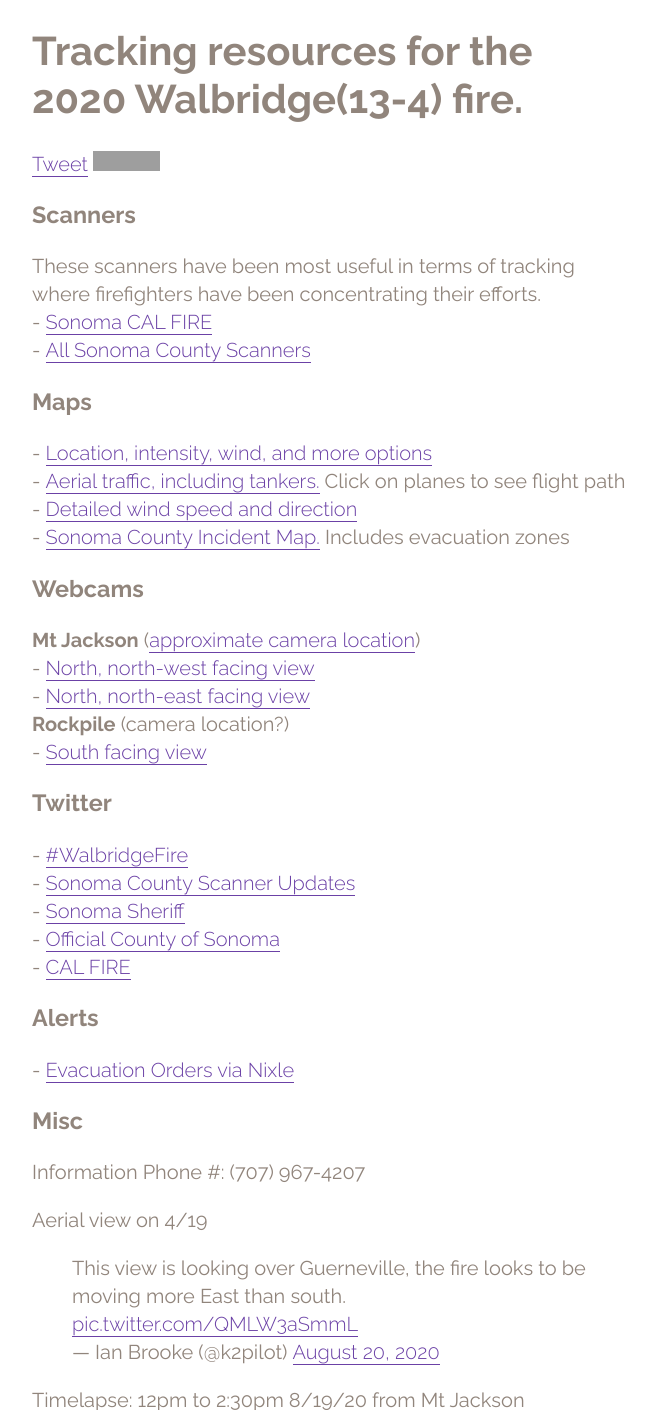
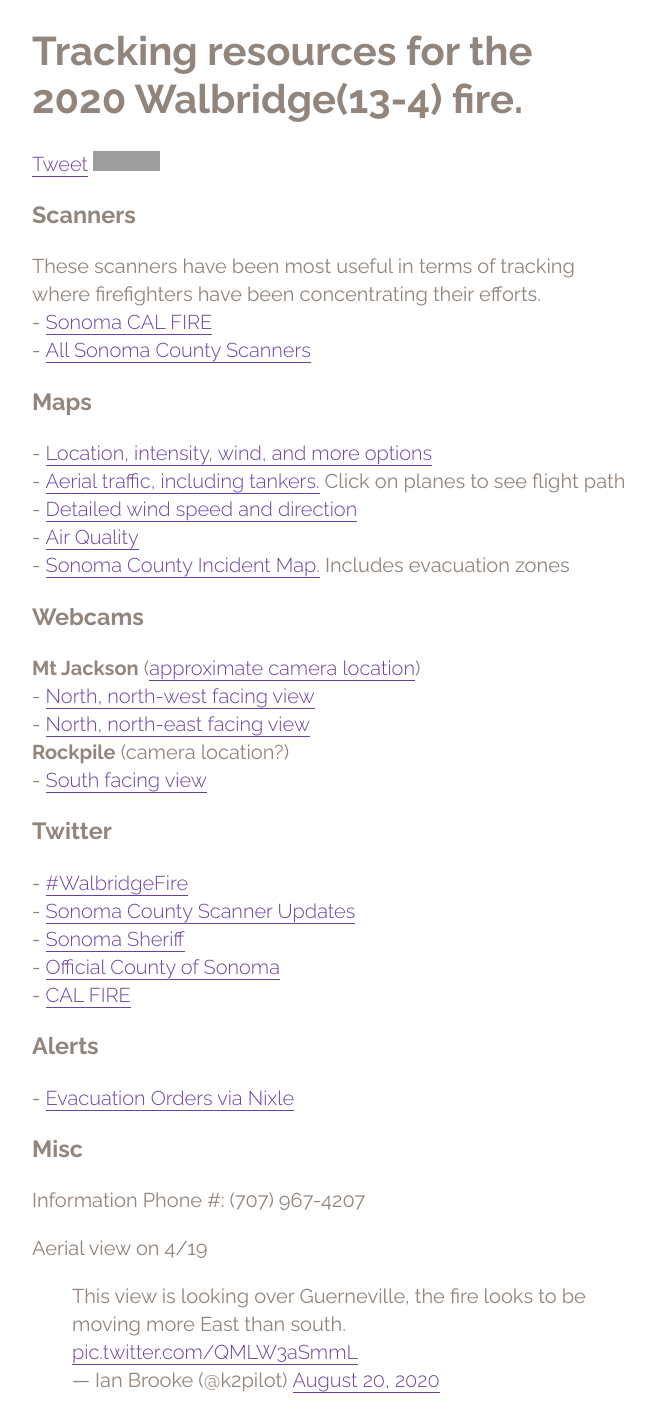
Before and after one commit to levivoelz/levivoelz.github.io, a Jekyll site: the page built from sonoma-county-fire-resources.md, in a window 1280 px wide, cut to the strip 0-1410 px from the top of the page. Shown: the whole strip, without its empty margins (308-963 px from the left). Built offline with Jekyll 4.4.1, drawn with Linux system fonts in a browser that asks for light colours; comment, search, counter and statistics services are not loaded; grey boxes are pictures that could not be loaded.

Commit message:
air quality map

```diff
--- a/sonoma-county-fire-resources.md
+++ b/sonoma-county-fire-resources.md
@@ -31,6 +31,7 @@
   - <a href='https://sartopo.com/map.html#ll=38.5895,-123.02198&z=12&b=hyb&a=c%2Cmodis_mp%2Cwxd_wspd-01' target='_blank'>Location, intensity, wind, and more options</a><br />
   - <a href="https://www.flightradar24.com/N470DF/2542f4bc">Aerial traffic, including tankers.</a> Click on planes to see flight path<br />
   - <a href="https://www.windy.com/?38.537,-122.916,12" target="_blank">Detailed wind speed and direction</a><br />
+  - <a href="https://www.purpleair.com/map?opt=1/mAQI/a10/cC0#11.04/38.5358/-122.939" target='_blank'>Air Quality</a><br />
   - <a href="https://sonomacounty.maps.arcgis.com/apps/webappviewer/index.html?id=69a0e54e9e2b48c086d122027b21c961" target="_blank">Sonoma County Incident Map.</a> Includes evacuation zones<br />
 </section>
 <section>
```
Also changed, not shown: 1 other file.
